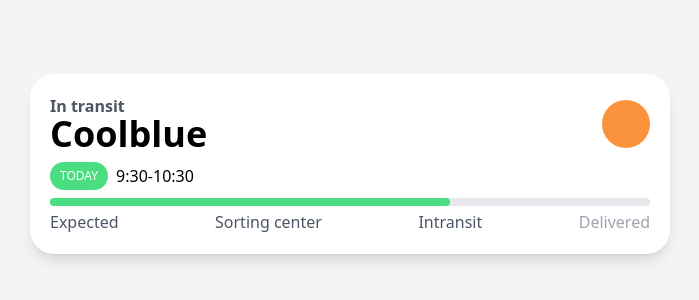
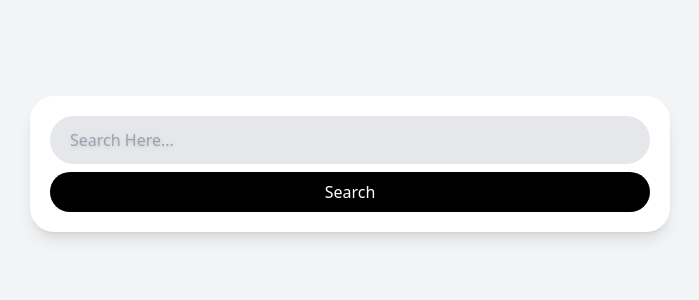
Before and after one commit to yun0727/carrot-market-2.0V, a Next.js app: page / in a window 1280 px wide. Shown: the part 236-536 px from the top of the page, without its empty margins (290-989 px from the left). Built offline with nearby package versions, Linux system fonts and the light colour scheme.

Commit message:
3.4 Tailwind Variables

```diff
--- a/app/page.tsx
+++ b/app/page.tsx
@@ -1,34 +1,15 @@
 export default function Home() {
   return (
     <main className="bg-gray-100 h-screen flex items-center justify-center p-5 dark:bg-gray-700">
-      <div className="bg-white shadow-lg p-5 rounded-3xl w-full max-w-screen-sm dark:bg-gray-600">
-        <div className="flex justify-between items-center">
-          <div className="flex flex-col">
-            <span className="text-gray-600 font-semibold -mb-1 dark:text-gray-300">
-              In transit
-            </span>
-            <span className="text-4xl font-semibold dark:text-white">
-              Coolblue
-            </span>
-          </div>
-          <div className="size-12 bg-orange-400 rounded-full" />
-        </div>
-        <div className="my-2 flex items-center gap-2">
-          <span className="bg-green-400 text-white uppercase px-2.5 py-1.5 text-xs font-medium rounded-full transition hover:bg-green-500 hover:scale-125">
-            Today
-          </span>
-          <span className="dark:text-gray-100">9:30-10:30</span>
-        </div>
-        <div className="relative">
-          <div className="bg-gray-200 rounded-full w-full h-2 absolute" />
-          <div className="bg-green-400 rounded-full w-2/3 h-2 absolute" />
-        </div>
-        <div className="flex justify-between items-center mt-5 text-gray-600 dark:text-gray-300">
-          <span>Expected</span>
-          <span>Sorting center</span>
-          <span>Intransit</span>
-          <span className="text-gray-400 dark:text-gray-500">Delivered</span>
-        </div>
+      <div className="bg-white shadow-lg p-5 rounded-3xl w-full max-w-screen-sm dark:bg-gray-600 flex flex-col gap-2">
+        <input
+          className="w-full rounded-full py-3 bg-gray-200 pl-5 outline-none ring ring-transparent focus:ring-orange-500 focus:ring-offset-2 transition-shadow placeholder:drop-shadow"
+          type="text"
+          placeholder="Search Here..."
+        />
+        <button className="bg-black text-white py-2 rounded-full active:scale-90 focus:scale-90 transition-transform font-medium outline-none">
+          Search
+        </button>
       </div>
     </main>
   );
```
